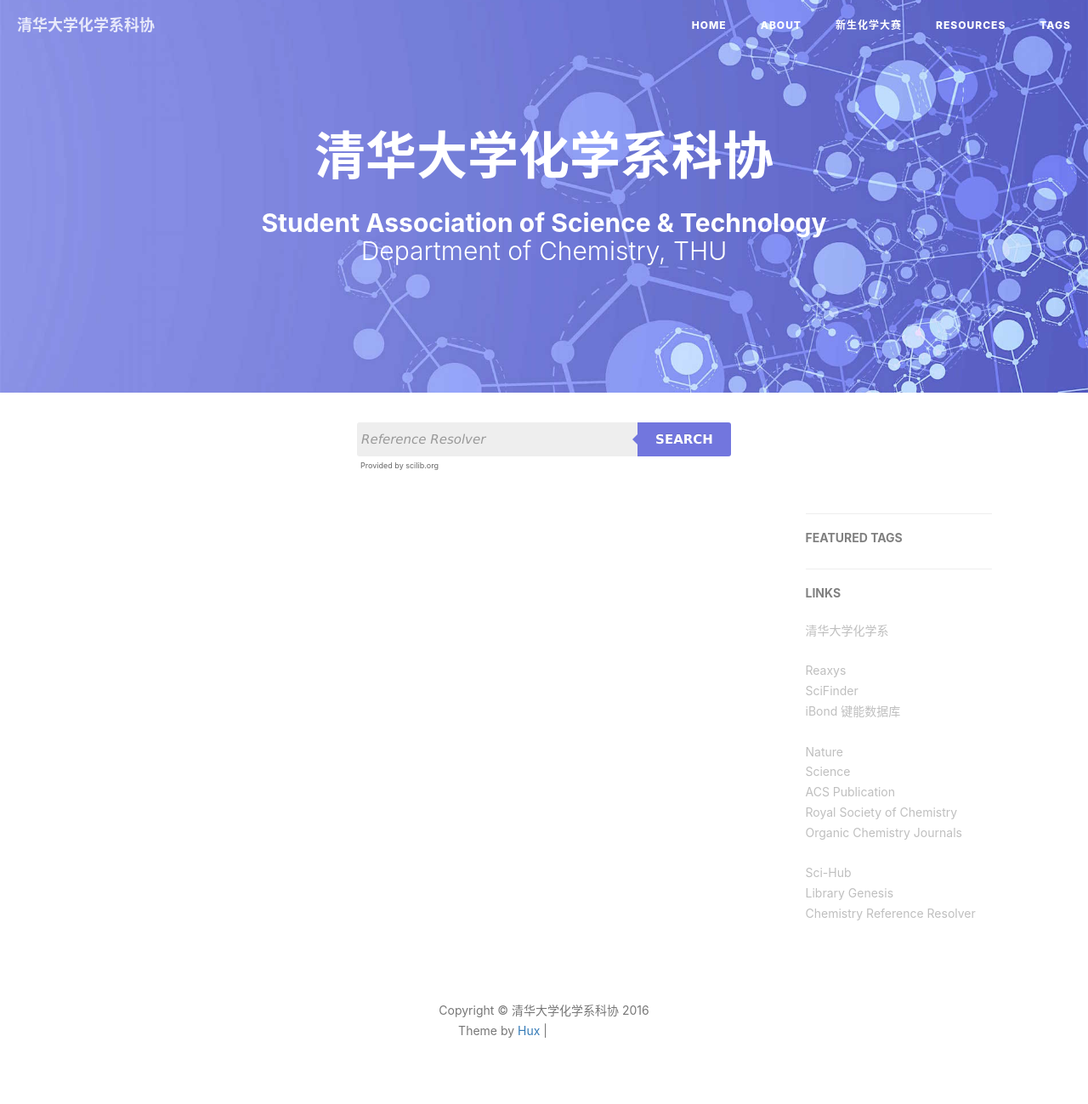
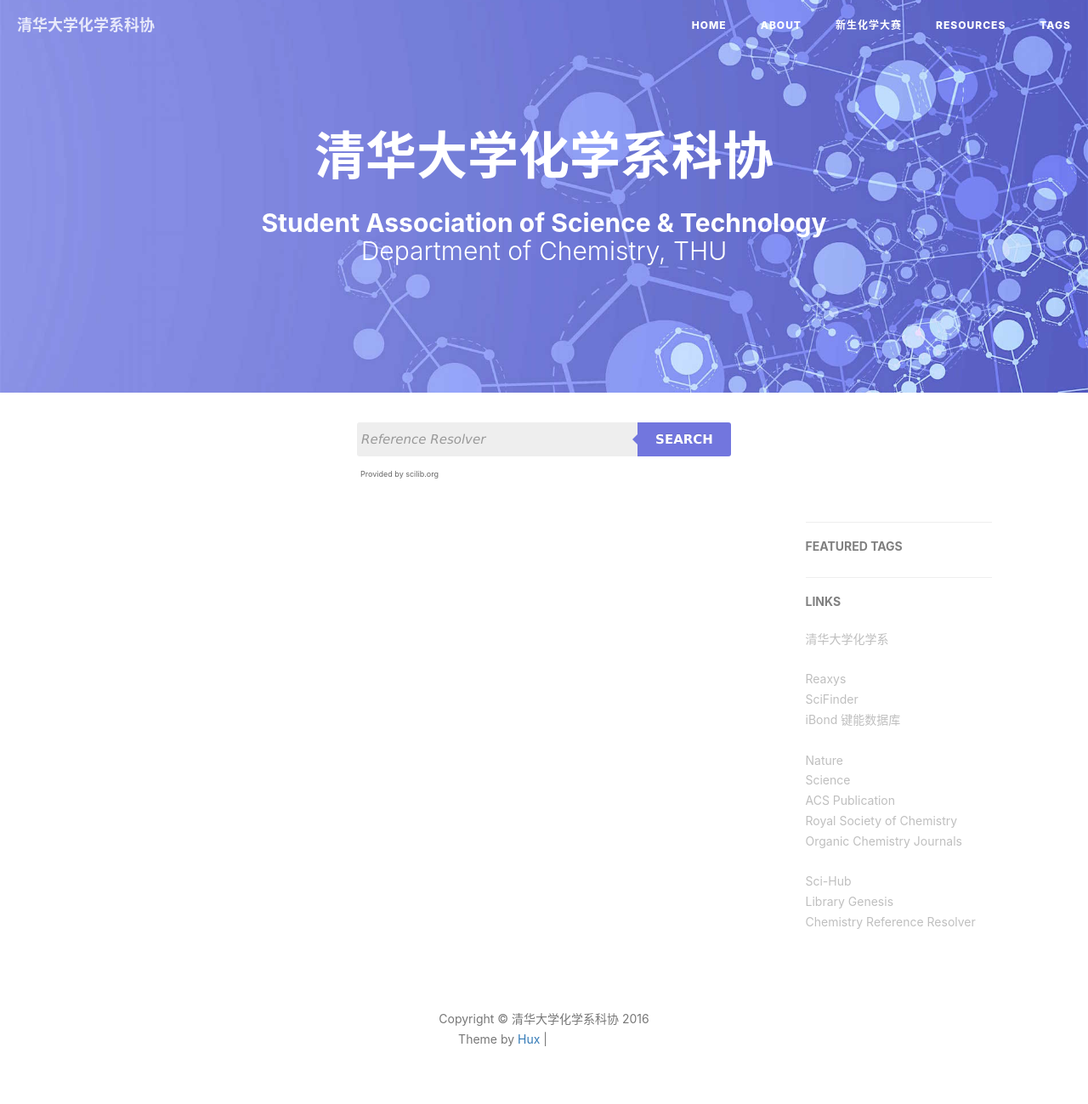
Before and after one commit to THUchemST/thuchemst.github.io, a Jekyll site: the page built from index.html, in a window 1280 px wide. Shown: the whole page at 85% size. Built offline with Jekyll 4.4.1, drawn with Linux system fonts in a browser that asks for light colours; nearby versions of some CDN libraries; the list of posts is cut into pages by our own code; comment, search, counter and statistics services are not loaded; grey boxes are pictures that could not be loaded.

Commit message:
Revision 1607290947

```diff
--- a/_layouts/page.html
+++ b/_layouts/page.html
@@ -22,7 +22,7 @@ layout: default
         <input type="text" placeholder="Reference Resolver" required name="q">
         <button type="submit">Search</button>
 	</form>
-    <p id="BlankLine" align="center" style="font-size:9px; line-height:12px; color:#666666; margin-top:-10px; margin-right:340px">Provided by scilib.org</p>
+   <p id="BlankLine" align="center" style="font-size:9px; line-height:12px; color:#666666; margin-top:0px; margin-right:340px">Provided by scilib.org</p>
 
 <!-- Main Content -->
 <div class="container">
```
